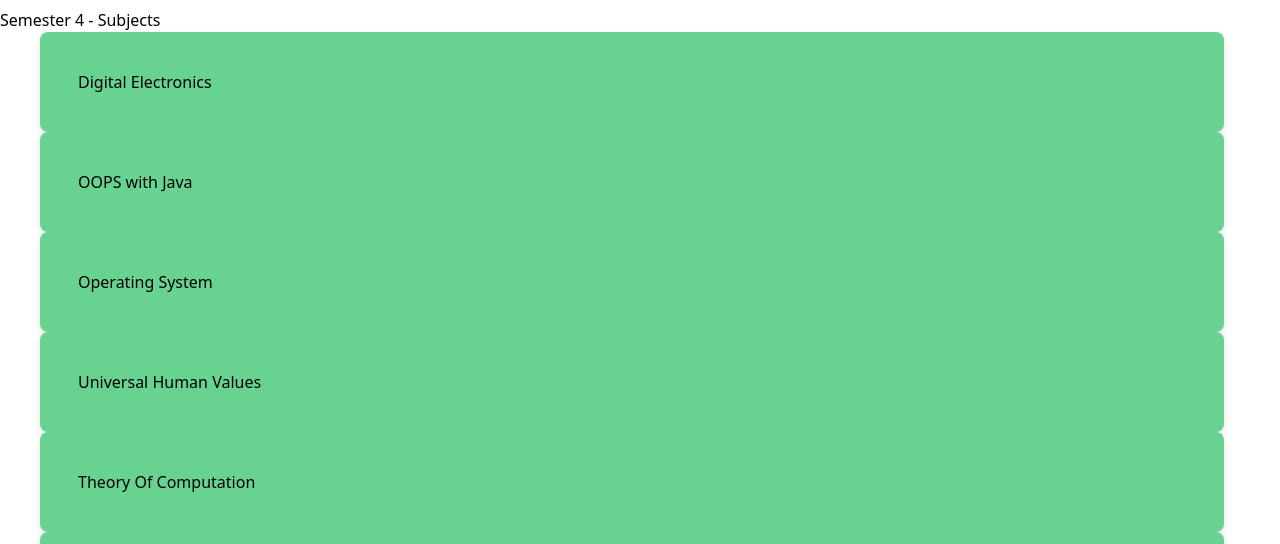
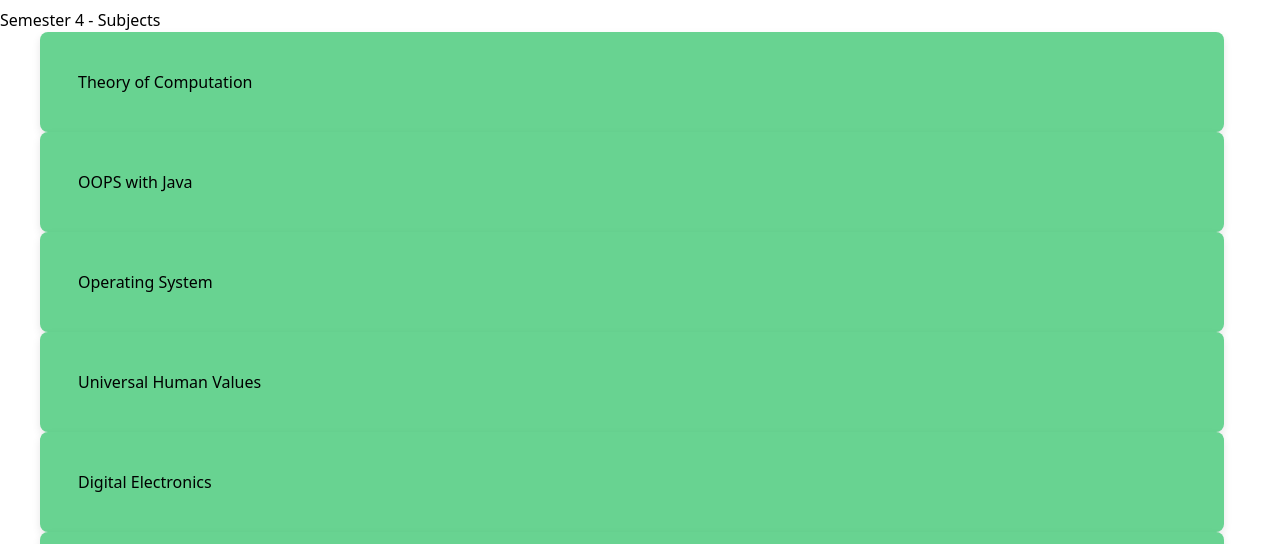
Before and after one commit to jeetusingh247/student_management_project, a React (Vite) app in the folder frontend/vite-project/: page /explore/semester4 in a window 1280 px wide. Shown: the part 325-869 px from the top of the page. Built offline with nearby package versions, Linux system fonts and the light colour scheme.

Commit message:
error fix

```diff
--- a/frontend/vite-project/src/componets/Subject.jsx
+++ b/frontend/vite-project/src/componets/Subject.jsx
@@ -7,11 +7,11 @@
   const navigate = useNavigate();
 
   const subjects = [
-    { id: 1, name: "Digital Electronics", contentAvailable: false },
+    { id: 1, name: "Theory of Computation", contentAvailable: true },
     { id: 2, name: "OOPS with Java", contentAvailable: false },
     { id: 3, name: "Operating System", contentAvailable: false },
     { id: 4, name: "Universal Human Values", contentAvailable: false },
-    { id: 5, name: "Theory Of Computation", contentAvailable: true },
+    { id: 5, name: "Digital Electronics", contentAvailable: false },
     { id: 6, name: "Python Programming", contentAvailable: false },
   ];
 
```
